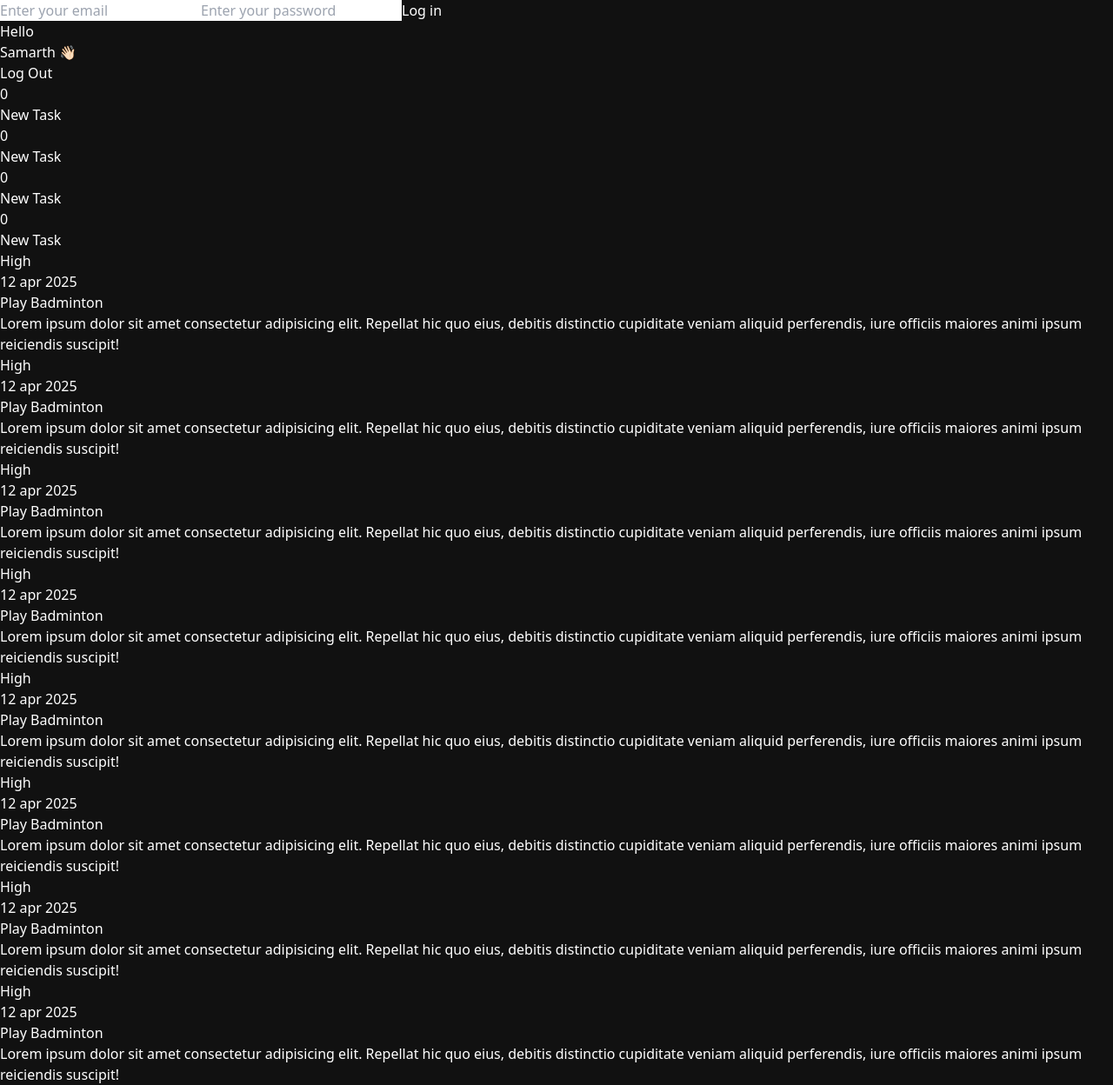
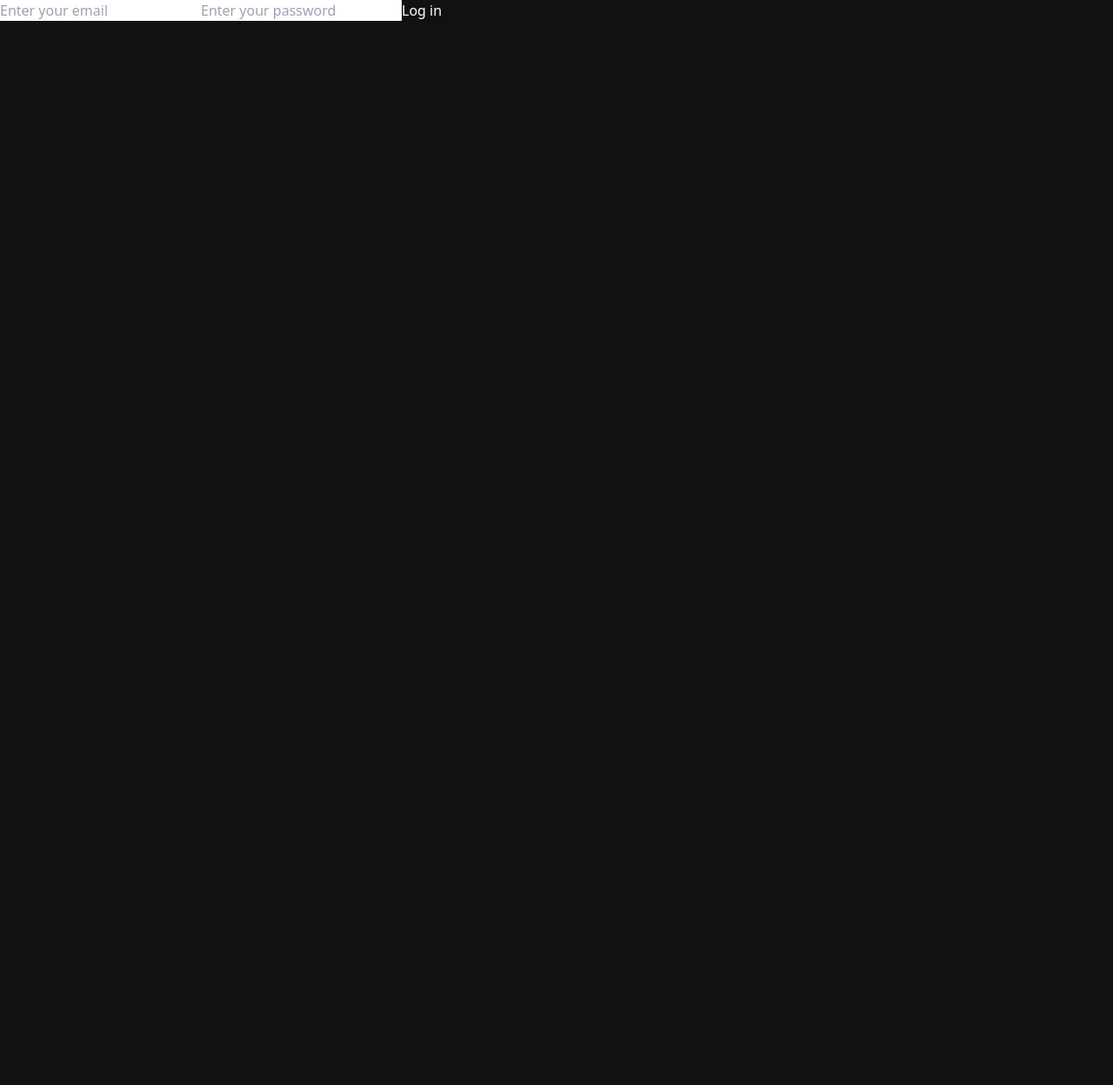
Before and after one commit to Samarth231204/EmployeeManagementSystem, a React (Vite) app: page / in a window 1280 px wide. Shown: the whole page at 87% size. After the commit the page ends 800 px from the top, so only its background shows below. Built offline with nearby package versions, Linux system fonts and the light colour scheme.

Commit message:
setting up who is logged in local Storage

```diff
--- a/src/App.jsx
+++ b/src/App.jsx
@@ -8,17 +8,32 @@ import { AuthContext } from './context/AuthProvider'
 const App = () => {
 
   const [user, setUser] = useState(null)
+  const[loggedInUserData, setloggedInUserData] = useState(null)
   const authData = useContext(AuthContext)
+
+  useEffect(() => {
+    const loggedInUser = localStorage.getItem('loggedInUser')
+
+    if (loggedInUser){
+      const userData = JSON.parse(loggedInUser)
+      setUser(userData.role)
+      setloggedInUserData(userData.data)
+    }
+  }, [])
 
   const handleLogin =(email,password)=>{
     if(email == 'admin@me.com' && password == '123'){
       setUser('admin')
-
+      localStorage.setItem('loggedInUser', JSON.stringify({ role:'admin' }))
     }
-    else if(authData && authData.employees.find((e)=>email==e.email && e.password == password)){
-      setUser('user')
-
+    else if(authData ){
+      const employee= authData.employees.find((e)=>email==e.email && e.password == password)
+      if(employee){
+      setUser('employee')
+      setloggedInUserData(employee)
+      localStorage.setItem('loggedInUser', JSON.stringify({ role:'employee',data:employee}))
     }
+  }
     else{
       alert('Invalid credentials')
     }
@@ -28,7 +43,7 @@ const App = () => {
   return (
     <>
       {!user ? <Login handleLogin={handleLogin} />: null}
-      {user=="admin"? <AdminDashboard/>:<EmployeeDashboard/>}
+      {user=="admin"? <AdminDashboard/>: (user == 'employee'? <EmployeeDashboard data={loggedInUserData}/>: null)}
     </>
   )
   }
--- a/src/components/Dashboard/EmployeeDashboard.jsx
+++ b/src/components/Dashboard/EmployeeDashboard.jsx
@@ -3,12 +3,13 @@ import Header from '../others/Header'
 import TaskListNumbers from '../others/TaskListNumbers'
 import TaskList from '../TaskList/TaskList'
 
-const EmployeeDashboard = () => {
+const EmployeeDashboard = ({data}) => {
+
   return (
     <div className='p-10 bg-[#1C1C1C] h-screen'>
-      <Header/>
-      <TaskListNumbers/>
-      <TaskList/>
+      <Header data={data}/>
+      <TaskListNumbers data={data}/>
+      <TaskList data={data}/>
     </div>
   )
 }
--- a/src/components/TaskList/TaskList.jsx
+++ b/src/components/TaskList/TaskList.jsx
@@ -1,91 +1,26 @@
 import React from 'react'
+import AcceptTask from './AcceptTask'
+import NewTask from './NewTask'
+import CompleteTask from './CompleteTask'
+import FailedTask from './FailedTask'
 
-const TaskList = () => {
+const TaskList = ({data}) => {
   return (
     <div id='taskList' className=' h-[55%] overflow-x-auto flex items-center justify-start gap-5 flex-nowrap w-full py-5'>
-        <div className=' flex-shrink-0 h-full w-[300px] p-5 bg-yellow-400 rounded-xl'>
-            <div className='flex justify-between items-center'>
-                <h3 className='bg-red-600 text-sm px-3 py-1 rounded'>High</h3>
-                <h4 className='text-sm'>12 apr 2025</h4>
-            </div>
-            <h2 className='mt-5 text-2xl font-semibold'>Play Badminton</h2>
-            <p className=' mt-3 text-sn nt-2'>
-                Lorem ipsum dolor sit amet consectetur adipisicing elit. Repellat hic quo eius, debitis distinctio cupiditate veniam aliquid perferendis, iure officiis maiores animi ipsum reiciendis suscipit!
-            </p>
-        </div>
-        <div className=' flex-shrink-0 h-full w-[300px] p-5 bg-green-400 rounded-xl'>
-            <div className='flex justify-between items-center'>
-                <h3 className='bg-red-600 text-sm px-3 py-1 rounded'>High</h3>
-                <h4 className='text-sm'>12 apr 2025</h4>
-            </div>
-            <h2 className='mt-5 text-2xl font-semibold'>Play Badminton</h2>
-            <p className=' mt-3 text-sn nt-2'>
-                Lorem ipsum dolor sit amet consectetur adipisicing elit. Repellat hic quo eius, debitis distinctio cupiditate veniam aliquid perferendis, iure officiis maiores animi ipsum reiciendis suscipit!
-            </p>
-        </div>
-        <div className=' flex-shrink-0 h-full w-[300px] p-5 bg-red-400 rounded-xl'>
-            <div className='flex justify-between items-center'>
-                <h3 className='bg-red-600 text-sm px-3 py-1 rounded'>High</h3>
-                <h4 className='text-sm'>12 apr 2025</h4>
-            </div>
-            <h2 className='mt-5 text-2xl font-semibold'>Play Badminton</h2>
-            <p className=' mt-3 text-sn nt-2'>
-                Lorem ipsum dolor sit amet consectetur adipisicing elit. Repellat hic quo eius, debitis distinctio cupiditate veniam aliquid perferendis, iure officiis maiores animi ipsum reiciendis suscipit!
-            </p>
-        </div>
-        <div className=' flex-shrink-0 h-full w-[300px] p-5 bg-blue-400 rounded-xl'>
-            <div className='flex justify-between items-center'>
-                <h3 className='bg-red-600 text-sm px-3 py-1 rounded'>High</h3>
-                <h4 className='text-sm'>12 apr 2025</h4>
-            </div>
-            <h2 className='mt-5 text-2xl font-semibold'>Play Badminton</h2>
-            <p className=' mt-3 text-sn nt-2'>
-                Lorem ipsum dolor sit amet consectetur adipisicing elit. Repellat hic quo eius, debitis distinctio cupiditate veniam aliquid perferendis, iure officiis maiores animi ipsum reiciendis suscipit!
-            </p>
-        </div>
-        <div className=' flex-shrink-0 h-full w-[300px] p-5 bg-yellow-400 rounded-xl'>
-            <div className='flex justify-between items-center'>
-                <h3 className='bg-red-600 text-sm px-3 py-1 rounded'>High</h3>
-                <h4 className='text-sm'>12 apr 2025</h4>
-            </div>
-            <h2 className='mt-5 text-2xl font-semibold'>Play Badminton</h2>
-            <p className=' mt-3 text-sn nt-2'>
-                Lorem ipsum dolor sit amet consectetur adipisicing elit. Repellat hic quo eius, debitis distinctio cupiditate veniam aliquid perferendis, iure officiis maiores animi ipsum reiciendis suscipit!
-            </p>
-        </div>
-        <div className=' flex-shrink-0 h-full w-[300px] p-5 bg-green-400 rounded-xl'>
-            <div className='flex justify-between items-center'>
-                <h3 className='bg-red-600 text-sm px-3 py-1 rounded'>High</h3>
-                <h4 className='text-sm'>12 apr 2025</h4>
-            </div>
-            <h2 className='mt-5 text-2xl font-semibold'>Play Badminton</h2>
-            <p className=' mt-3 text-sn nt-2'>
-                Lorem ipsum dolor sit amet consectetur adipisicing elit. Repellat hic quo eius, debitis distinctio cupiditate veniam aliquid perferendis, iure officiis maiores animi ipsum reiciendis suscipit!
-            </p>
-        </div>
-        <div className=' flex-shrink-0 h-full w-[300px] p-5 bg-red-400 rounded-xl'>
-            <div className='flex justify-between items-center'>
-                <h3 className='bg-red-600 text-sm px-3 py-1 rounded'>High</h3>
-                <h4 className='text-sm'>12 apr 2025</h4>
-            </div>
-            <h2 className='mt-5 text-2xl font-semibold'>Play Badminton</h2>
-            <p className=' mt-3 text-sn nt-2'>
-                Lorem ipsum dolor sit amet consectetur adipisicing elit. Repellat hic quo eius, debitis distinctio cupiditate veniam aliquid perferendis, iure officiis maiores animi ipsum reiciendis suscipit!
-            </p>
-        </div>
-        <div className=' flex-shrink-0 h-full w-[300px] p-5 bg-blue-400 rounded-xl'>
-            <div className='flex justify-between items-center'>
-                <h3 className='bg-red-600 text-sm px-3 py-1 rounded'>High</h3>
-                <h4 className='text-sm'>12 apr 2025</h4>
-            </div>
-            <h2 className='mt-5 text-2xl font-semibold'>Play Badminton</h2>
-            <p className=' mt-3 text-sn nt-2'>
-                Lorem ipsum dolor sit amet consectetur adipisicing elit. Repellat hic quo eius, debitis distinctio cupiditate veniam aliquid perferendis, iure officiis maiores animi ipsum reiciendis suscipit!
-            </p>
-        </div>
-
-
-
+        {data.tasks.map((elem, idx)=>{
+            if(elem.active){
+                return<AcceptTask key={idx}/>
+            }
+            if(elem.completed){
+                return<CompleteTask key={idx}/>
+            }
+            if(elem.failed){
+                return<FailedTask key={idx}/>
+            }
+            if(elem.newTask){
+                return<NewTask key={idx}/>
+            }
+       })}
     </div>
   )
 }
--- a/src/components/others/Header.jsx
+++ b/src/components/others/Header.jsx
@@ -1,10 +1,23 @@
-import React from 'react'
+import React, { useState } from 'react'
 
 const Header = () => {
+
+  // const [username, setUsername] = useState('')
+
+  // if(!data){
+  //   setUsername('Admin')
+  // }else{
+  //   setUsername(data.firstName)
+  // }
+
+  const logOutUser = () => {
+    localStorage.setItem('loggedInUser','')
+  }
+
   return (
     <div className='flex items-end justify-between'>
-      <h1 className='text-2xl font-medium'>Hello <br /><span className='text-3xl font-semibold'>Samarth 👋🏻</span></h1>
-      <button className='bg-red-600 text-lg font-medium text-white px-5 py-2 rounded-small'>Log Out</button>
+      <h1 className='text-2xl font-medium'>Hello <br /><span className='text-3xl font-semibold'>username 👋🏻</span></h1>
+      <button onClick={logOutUser} className='bg-red-600 text-lg font-medium text-wh0ite px-5 py-2 rounded-small'>Log Out</button>
     </div>
   )
 }
--- a/src/components/others/TaskListNumbers.jsx
+++ b/src/components/others/TaskListNumbers.jsx
@@ -1,23 +1,23 @@
 import React from 'react'
 
-const TaskListNumbers = () => {
+const TaskListNumbers = ({data}) => {
   return (
     <div className='flex mt-10 justify-between gap-5 screen'>
         <div className='rounded-xl py-6 px-9 p-10 w-[45%] bg-red-400'>
-        <h2 className='text-3xl font-semibold'>0</h2>
+        <h2 className='text-3xl font-semibold'>{data.taskCount.newTask}</h2>
         <h3 className='text-xt font-medium'>New Task</h3>
         </div>
         <div className='rounded-xl py-6 px-9 p-10 w-[45%] bg-blue-400'>
-        <h2 className='text-3xl font-semibold'>0</h2>
-        <h3 className='text-xt font-medium'>New Task</h3>
+        <h2 className='text-3xl font-semibold'>{data.taskCount.completed}</h2>
+        <h3 className='text-xt font-medium'>Completed Task</h3>
         </div>
         <div className='rounded-xl py-6 px-9 p-10 w-[45%] bg-green-400'>
-        <h2 className='text-3xl font-semibold'>0</h2>
-        <h3 className='text-xt font-medium'>New Task</h3>
+        <h2 className='text-3xl font-semibold'>{data.taskCount.active}</h2>
+        <h3 className='text-xt font-medium'>Active Task</h3>
         </div>
         <div className='rounded-xl py-6 px-9 p-10 w-[45%] bg-yellow-400'>
-        <h2 className='text-3xl font-semibold'>0</h2>
-        <h3 className='text-xt font-medium'>New Task</h3>
+        <h2 className='text-3xl font-semibold'>{data.taskCount.failed}</h2>
+        <h3 className='text-xt font-medium'>failed Task</h3>
         </div>
     </div>
   )
--- a/src/context/AuthProvider.jsx
+++ b/src/context/AuthProvider.jsx
@@ -1,13 +1,14 @@
 import React, { createContext, useState, useEffect } from 'react'
-import { getLocalStorage } from '../utils/localStorage'
+import { getLocalStorage, setLocalStorage } from '../utils/localStorage'
 
 export const AuthContext = createContext()
 
 const AuthProvider = ({children}) => {
 
     const [userData, setUserData] = useState(null)
-
+    // localStorage.clear()
     useEffect(()=>{
+        setLocalStorage()
         const{ employees, admin } = getLocalStorage()
         setUserData({ employees, admin })
     }, [])
```
Also changed, not shown: src/components/TaskList/AcceptTask.jsx (+22 -0 lines), src/components/TaskList/CompleteTask.jsx (+21 -0 lines), src/components/TaskList/FailedTask.jsx (+22 -0 lines), src/components/TaskList/NewTask.jsx (+21 -0 lines), src/utils/LocalStorage.jsx (+12 -1 lines).
